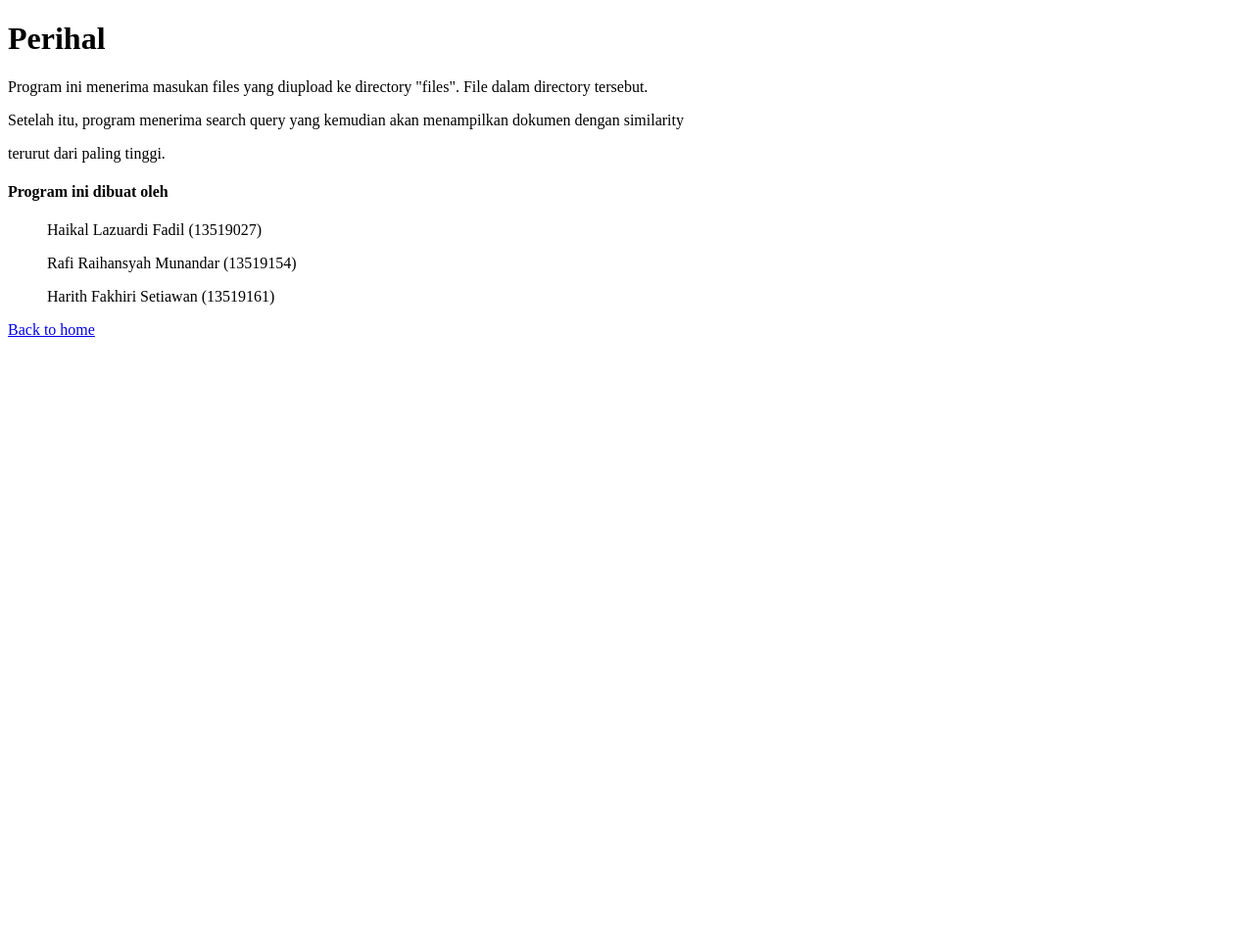
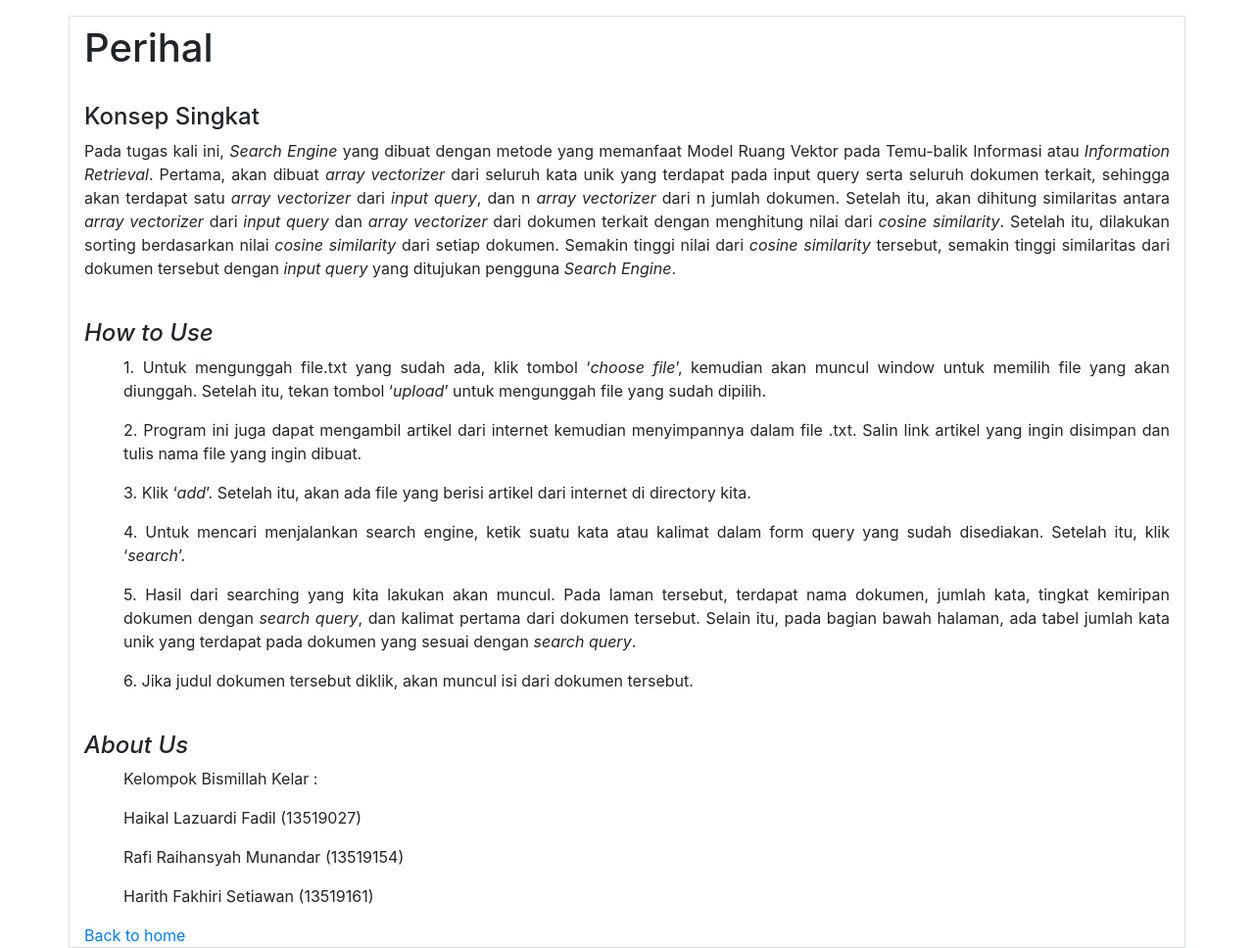
Before and after one commit to rafirm29/Algeo02-19027, a Flask app: page /perihal/ in a window 1280 px wide. Shown: the whole page at 98% size. Before the commit the page ends 344 px from the top, so only its background shows below. Run offline with Flask 2, Linux system fonts and the light colour scheme.

Commit message:
Finishing Aamiin

```diff
--- a/src/main.py
+++ b/src/main.py
@@ -3,7 +3,7 @@ import math
 import sys
 sys.path.insert(1, 'project')
 from textprocessing import inputKata, gabungarray, listToString, removeduplicatex, jumlahKata
-from clean_txt import clean_file, stem
+from clean_txt import clean_file, stem, cleanQuery
 from cosinesim import sim
 from flask import Flask, request, jsonify, flash, redirect, url_for, render_template, request
 from flask import send_from_directory
@@ -17,7 +17,7 @@ UPLOAD_FOLDER = os.path.join(path, '../test')
 if not os.path.isdir(UPLOAD_FOLDER):
     os.mkdir(UPLOAD_FOLDER)
 
-app = Flask(__name__, static_folder="..")
+app = Flask(__name__, static_folder="../test")
 
 app.secret_key = "secret key"
 
@@ -78,7 +78,11 @@ def search():
     search = query #input query searching
     arr = []
     sorted =[]
-    searchtoarray = inputKata(search) #membuat string dari query menjadi array of words
+    arrQuery = cleanQuery(search)
+    stemQuery = stem(arrQuery)
+    listToStringQ = listToString(stemQuery)
+    searchtoarray = inputKata(listToStringQ) #membuat input query menjadi array of words
+
     for files in onlyfiles:
 
         filename = "../test/" + files
--- a/src/templates/home.html
+++ b/src/templates/home.html
@@ -7,7 +7,7 @@
     <link rel="stylesheet" href="https://cdn.jsdelivr.net/npm/bootstrap@4.5.3/dist/css/bootstrap.min.css" integrity="sha384-TX8t27EcRE3e/ihU7zmQxVncDAy5uIKz4rEkgIXeMed4M0jlfIDPvg6uqKI2xXr2" crossorigin="anonymous">
 </head>
 <body>
-    <div class="jumbotron p-4" style="margin-top: 200px;">
+    <div class="jumbotron p-4" style="margin-top: 20%;">
         <!--Upload via File-->
         <div class="d-flex flex-row justify-content-center mt-20">
             <form class="form-inline" method = "POST" enctype = "multipart/form-data">
@@ -50,6 +50,9 @@
                 </div>
             </form>
         </div>
+        <div class="footer text-center mt-5">
+            <a href="{{ url_for('perihal') }}"><h5>Perihal</h5></a>
+        </div>
     </div>
 
     <script src="https://code.jquery.com/jquery-3.5.1.slim.min.js" integrity="sha384-DfXdz2htPH0lsSSs5nCTpuj/zy4C+OGpamoFVy38MVBnE+IbbVYUew+OrCXaRkfj" crossorigin="anonymous"></script>
--- a/src/templates/perihal.html
+++ b/src/templates/perihal.html
@@ -4,16 +4,38 @@
     <meta charset="UTF-8">
     <meta name="viewport" content="width=device-width, initial-scale=1.0">
     <title>Perihal</title>
+    <link rel="stylesheet" href="https://cdn.jsdelivr.net/npm/bootstrap@4.5.3/dist/css/bootstrap.min.css" integrity="sha384-TX8t27EcRE3e/ihU7zmQxVncDAy5uIKz4rEkgIXeMed4M0jlfIDPvg6uqKI2xXr2" crossorigin="anonymous">
 </head>
+
 <body>
-    <h1>Perihal</h1>
-    <p>Program ini menerima masukan files yang diupload ke directory "files". File dalam directory tersebut.</p>
-    <p>Setelah itu, program menerima search query yang kemudian akan menampilkan dokumen dengan similarity</p>
-    <p>terurut dari paling tinggi.</p>
-    <h4>Program ini dibuat oleh</h4>
-    <ul>Haikal Lazuardi Fadil (13519027)</ul>
-    <ul>Rafi Raihansyah Munandar (13519154)</ul>
-    <ul>Harith Fakhiri Setiawan (13519161)</ul>
-    <a href="{{ url_for('home') }}">Back to home</a>
+    <div class='container border mt-3 pt-2' align="justify">
+        <h1>Perihal</h1>
+        <br>
+        <h4>Konsep Singkat</h4>
+        <p>Pada tugas kali ini, <i>Search Engine</i> yang dibuat dengan metode yang memanfaat Model Ruang Vektor pada Temu-balik Informasi atau <i>Information Retrieval</i>. Pertama, akan dibuat <i>array vectorizer</i> dari seluruh kata unik yang terdapat pada input query serta seluruh dokumen terkait, sehingga akan terdapat satu <i>array vectorizer</i> dari <i>input query</i>, dan n <i>array vectorizer</i> dari n jumlah dokumen. Setelah itu, akan dihitung similaritas antara <i>array vectorizer</i> dari <i>input query</i> dan <i>array vectorizer</i> dari dokumen terkait dengan menghitung nilai dari <i>cosine similarity</i>.
+            Setelah itu, dilakukan sorting berdasarkan nilai <i>cosine similarity</i> dari setiap dokumen. Semakin tinggi nilai dari <i>cosine similarity</i> tersebut, semakin tinggi similaritas dari dokumen tersebut dengan <i>input query</i> yang ditujukan pengguna <i>Search Engine</i>.
+        </p>
+
+        <br>
+        <h4><i>How to Use</i></h4>
+        <ol>1. Untuk mengunggah file.txt yang sudah ada, klik tombol ‘<i>choose file</i>’, kemudian akan muncul window untuk memilih file yang akan diunggah. Setelah itu, tekan tombol ‘<i>upload</i>’ untuk mengunggah file yang sudah dipilih.</ol>
+        <ol>2. Program ini juga dapat mengambil artikel dari internet kemudian menyimpannya dalam file .txt. Salin link artikel yang ingin disimpan dan tulis nama file yang ingin dibuat.</ol>
+        <ol>3. Klik ‘<i>add</i>’. Setelah itu, akan ada file yang berisi artikel dari internet di directory kita.</ol>
+        <ol>4. Untuk mencari menjalankan search engine, ketik suatu kata atau kalimat dalam form query yang sudah disediakan. Setelah itu, klik ‘<i>search</i>’.</ol>
+        <ol>5. Hasil dari searching yang kita lakukan akan muncul. Pada laman tersebut, terdapat nama dokumen, jumlah kata, tingkat kemiripan dokumen dengan <i>search query</i>, dan kalimat pertama dari dokumen tersebut. Selain itu, pada bagian bawah halaman, ada tabel jumlah kata unik yang terdapat pada dokumen yang sesuai dengan <i>search query</i>.</ol>
+        <ol>6. Jika judul dokumen tersebut diklik, akan muncul isi dari dokumen tersebut.</ol>
+
+
+        <br>
+        <h4><i>About Us</i></h4>
+        <ul>Kelompok Bismillah Kelar : </ul>
+        <ul>Haikal Lazuardi Fadil (13519027)</ul>
+        <ul>Rafi Raihansyah Munandar (13519154)</ul>
+        <ul>Harith Fakhiri Setiawan (13519161)</ul>
+        <a href="{{ url_for('home') }}">Back to home</a>
+
+        <script src="https://code.jquery.com/jquery-3.5.1.slim.min.js" integrity="sha384-DfXdz2htPH0lsSSs5nCTpuj/zy4C+OGpamoFVy38MVBnE+IbbVYUew+OrCXaRkfj" crossorigin="anonymous"></script>
+        <script src="https://cdn.jsdelivr.net/npm/bootstrap@4.5.3/dist/js/bootstrap.bundle.min.js" integrity="sha384-ho+j7jyWK8fNQe+A12Hb8AhRq26LrZ/JpcUGGOn+Y7RsweNrtN/tE3MoK7ZeZDyx" crossorigin="anonymous"></script>
+    </div>
 </body>
 </html>
--- a/src/templates/search.html
+++ b/src/templates/search.html
@@ -3,7 +3,7 @@
 {% block query %}
 {% for file in result %}
 <tr>
-    <h4><a href="{{ url_for('static', filename='test/'+file[1]) }}">{{file[0]}}. {{file[1][:-4]}}</a></h4>
+    <h4><a href="{{ url_for('static', filename = file[1]) }}">{{file[0]}}. {{file[1][:-4]}}</a></h4>
     <p>Jumlah kata: {{file[4]}}</p>
     <p>Tingkat kemiripan: {{file[2]}}</p>
     <p>{{file[3]}}</p>
```
Also changed, not shown: src/project/clean_txt.py (+18 -0 lines), test/Doc14.txt (+1 -1 lines).
